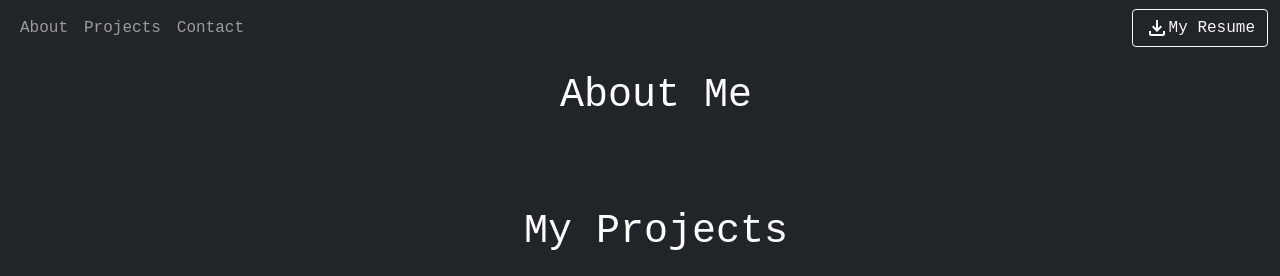
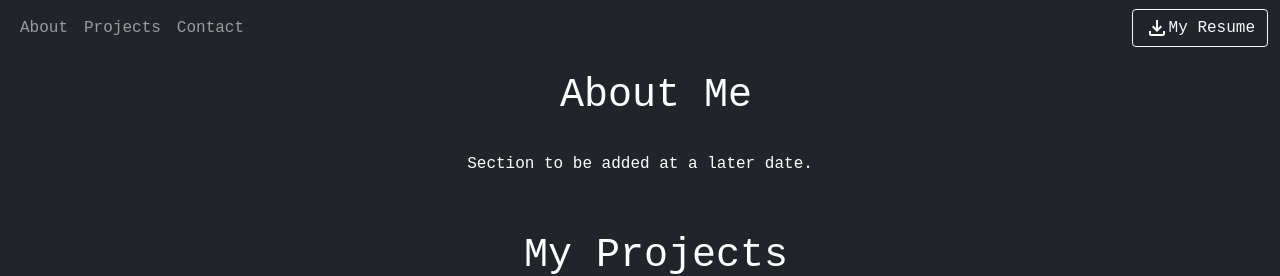
Before and after one commit to ssiamon05/portfolio, a plain HTML site: page index.html in a window 1280 px wide. Shown: the top 276 px of the page. Drawn offline with nearby package versions, Linux system fonts and the light colour scheme; a web font is replaced by a local one.

Commit message:
added a section to about me

```diff
--- a/index.html
+++ b/index.html
@@ -39,7 +39,7 @@
   <main class="bg-dark">
     <div id='about' class="row text-center">
       <h1>About Me</h1>
-      <p></p>
+      <p>Section to be added at a later date.</p>
     </div>
     <br>
     <div id='projects' class="row text-center">
```
